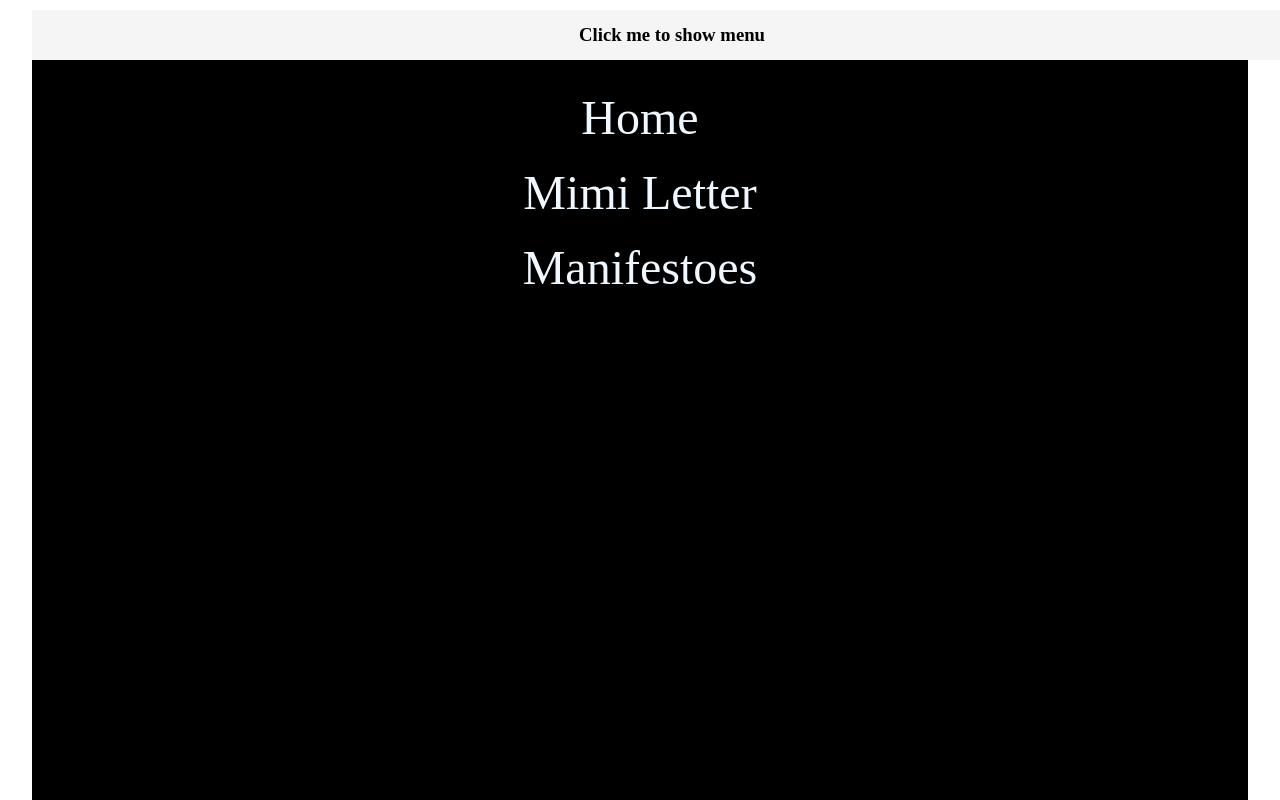
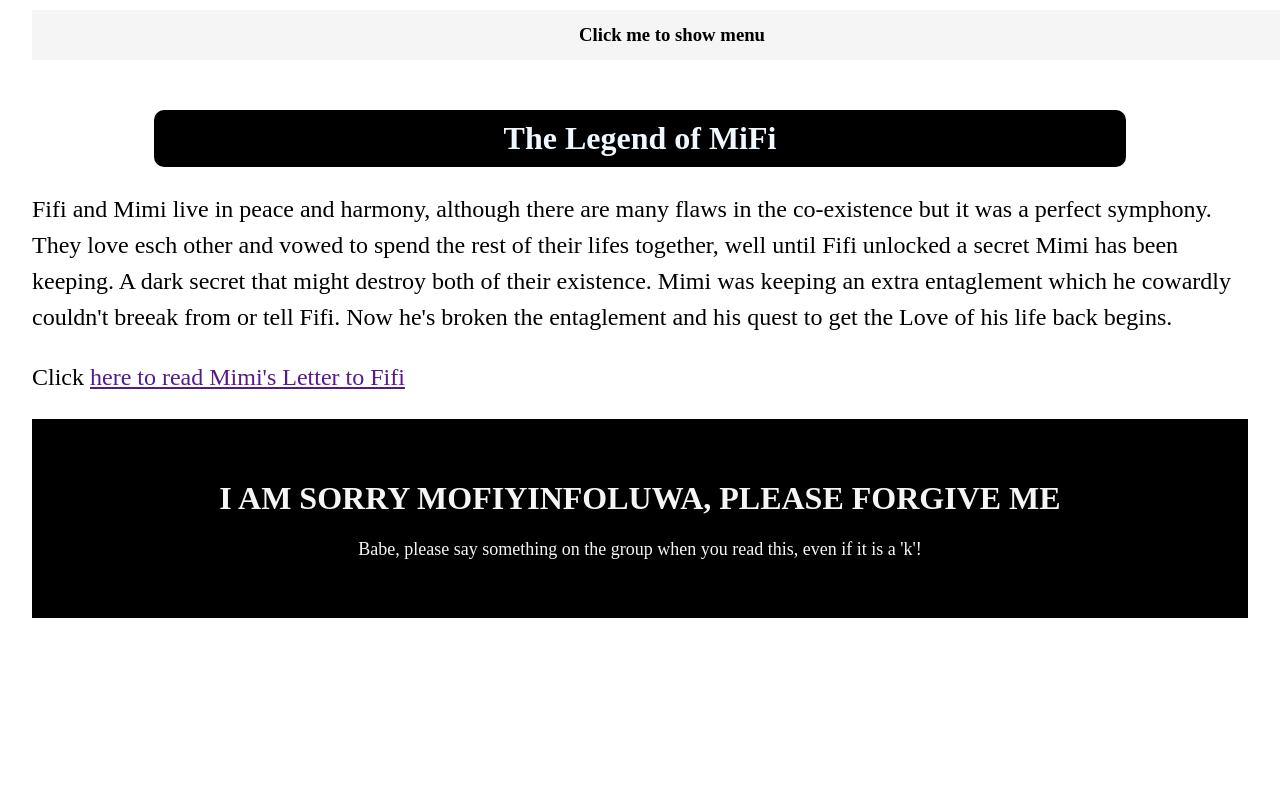
Before and after one commit to EarlPappi/lolo, a plain HTML site: page index.html in a window 1280 px wide. Shown: the top 800 px of the page. Drawn offline with Linux system fonts and the light colour scheme.

Commit message:
Update index.html

```diff
--- a/index.html
+++ b/index.html
@@ -18,7 +18,7 @@
 
     </header>
 
-    <nav id="main-menu">
+    <nav id="main-menu" class="hide-menu">
         <a href="index.html">Home</a>
         <a href="mimi.html">Mimi Letter</a>
         <a href="manifestoes.html">Manifestoes</a>
```
